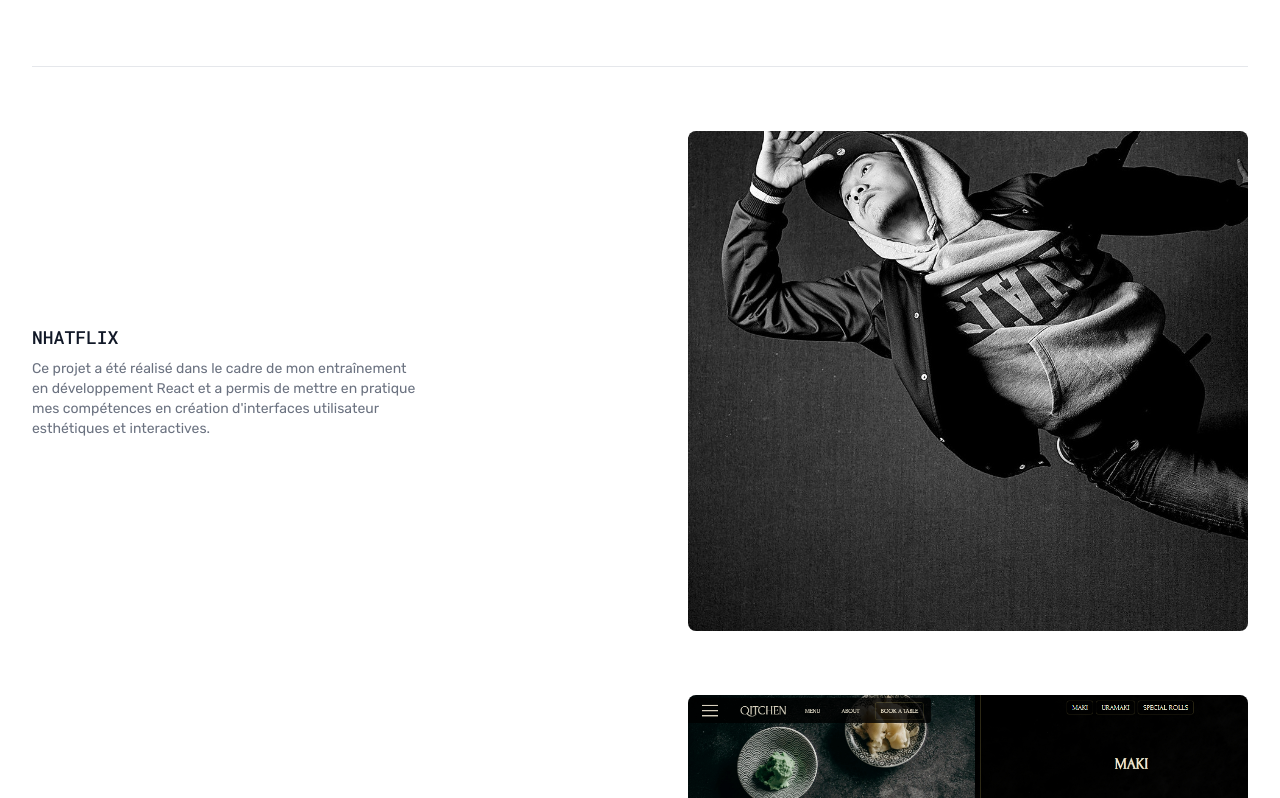
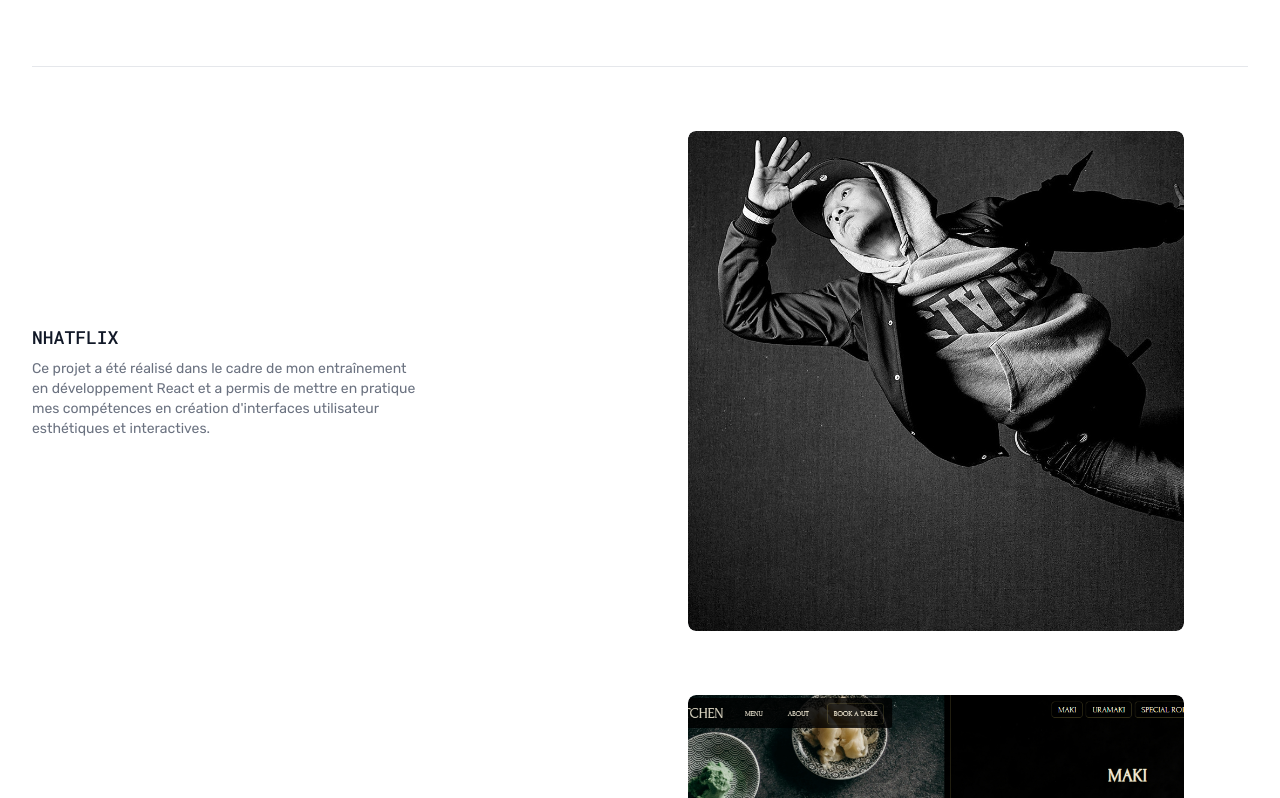
Before and after one commit to NhatHONGUYEN/Nhat-portfolioV2, a React (Vite) app: page / in a window 1280 px wide. Shown: the part 1642-2440 px from the top of the page. Built offline with nearby package versions, Linux system fonts and the light colour scheme.

Commit message:
💄    F03 :INTRODUCTION> take off the picture

```diff
--- a/src/components/Introduction.jsx
+++ b/src/components/Introduction.jsx
@@ -5,6 +5,7 @@ import { SiJavascript } from "react-icons/si";
 
 export default function Introduction() {
   return (
+    <div className="h-screen w-full">
       <div className="h-screen bg-white  " id="introduction">
         <div className="relative isolate pt-14">
           <svg
@@ -43,8 +44,8 @@ export default function Introduction() {
                 Front-End React developer
               </h1>
               <p className="mt-6 text-lg leading-8 text-gray-600 2xl:pt-12 2xl:text-xl">
-              Nhat-Quan HO NGUYEN, passionné de front-end et en quête constante
-              de connaissances
+                Nhat-Quan HO NGUYEN, passionné de front-end et en quête
+                constante de connaissances
                 <div className="flex pt-8 text-2xl 2xl:text-4xl">
                   <a
                     className=" transition-all duration-500 hover:-translate-y-5 hover:text-indigo-600   "
@@ -81,12 +82,13 @@ export default function Introduction() {
                 </a>
               </div>
             </div>
-          <div className=" mt-16  sm:mt-24 md:block  lg:ml-16  lg:flex-shrink-0 lg:flex-grow   ">
+            <div className=" mt-40  sm:mt-24 md:block  lg:ml-16  lg:flex-shrink-0 lg:flex-grow   ">
               <img
                 src="/blackclothesprofil2.png"
                 alt="blackclothesprofil2"
-              className=" rounded-tl-60 rounded-tr-40-30 rounded-bl-70-40 rounded-br-30-70 ml-20 h-72 w-auto bg-indigo-600 object-cover md:h-[500px]  2xl:h-[600px] "
+                className=" rounded-tl-60 rounded-tr-40-30 rounded-bl-70-40 rounded-br-30-70 ml-20 hidden h-72 w-auto bg-indigo-600 object-cover md:block md:h-[500px]  2xl:h-[600px] "
               />
+            </div>
           </div>
         </div>
       </div>
--- a/src/components/projects/Projects.jsx
+++ b/src/components/projects/Projects.jsx
@@ -36,11 +36,11 @@ export default function Projects() {
                     target="_blank"
                     rel="noopener noreferrer"
                   >
-                    <div className=" ml-60  cursor-pointer overflow-hidden rounded-lg bg-gray-100   ">
+                    <div className=" mx-16 cursor-pointer overflow-hidden  rounded-lg bg-gray-100  md:ml-60   ">
                       <img
                         src={feature.imageSrc}
                         alt={feature.imageAlt}
-                        className=" max-h-[500px] w-full transform object-cover object-center transition duration-500 hover:scale-110  "
+                        className=" h-52 w-full transform rounded-lg object-cover object-center transition duration-500 hover:scale-110 md:h-[500px] md:w-full"
                       />
                     </div>
                   </a>
```
Lines whose indentation alone changed are shown as unchanged.
